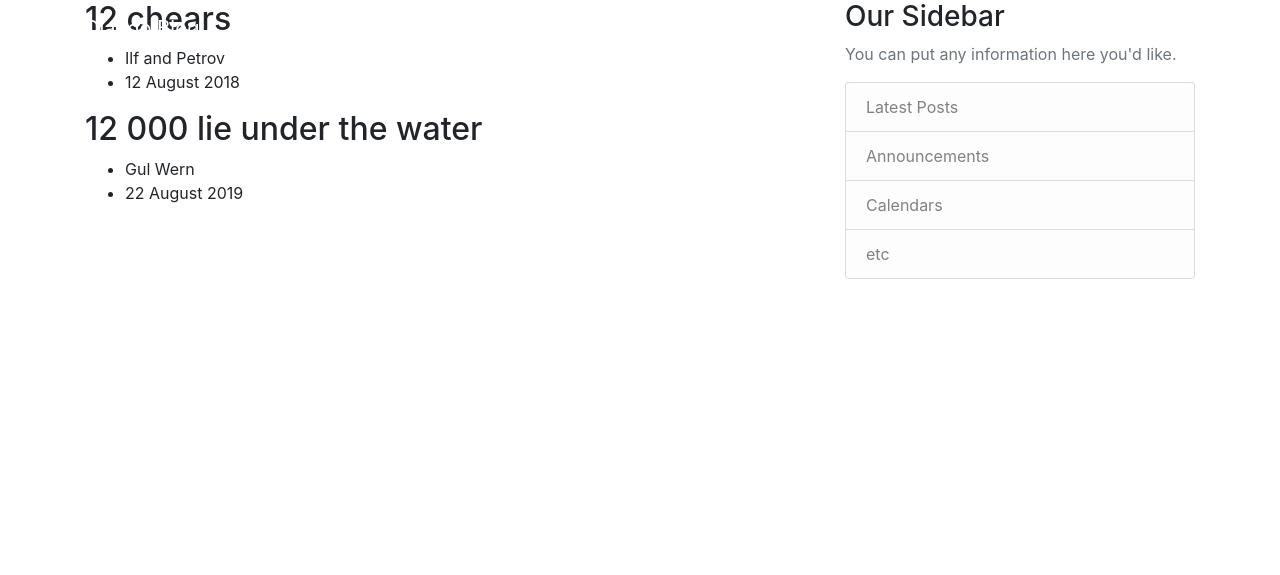
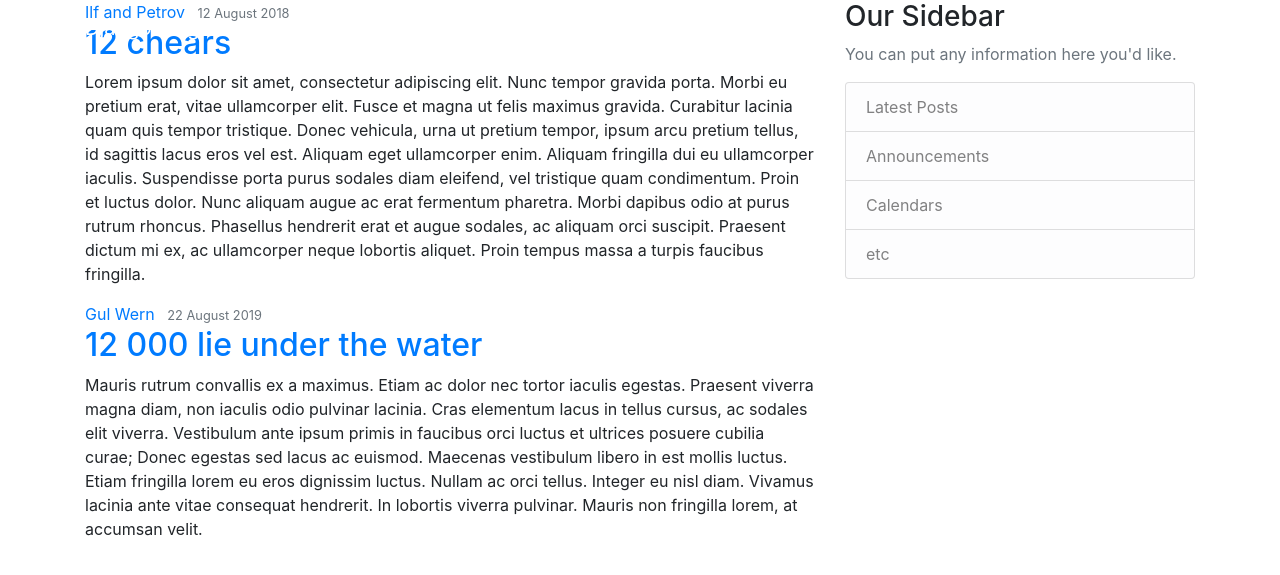
Before and after one commit to caravan4eg/corey_web_app_blog, a Django app: page /blog/ in a window 1280 px wide. Shown: the top 575 px of the page. Run offline with Django 3.2, Linux system fonts and the light colour scheme; some libraries are stand-ins or nearby versions.

Commit message:
partials added

```diff
--- a/blog/views.py
+++ b/blog/views.py
@@ -6,12 +6,14 @@
         'author': 'Ilf and Petrov',
         'title': '12 chears',
         'date_posted': '12 August 2018',
+        'content': 'Lorem ipsum dolor sit amet, consectetur adipiscing elit. Nunc tempor gravida porta. Morbi eu pretium erat, vitae ullamcorper elit. Fusce et magna ut felis maximus gravida. Curabitur lacinia quam quis tempor tristique. Donec vehicula, urna ut pretium tempor, ipsum arcu pretium tellus, id sagittis lacus eros vel est. Aliquam eget ullamcorper enim. Aliquam fringilla dui eu ullamcorper iaculis. Suspendisse porta purus sodales diam eleifend, vel tristique quam condimentum. Proin et luctus dolor. Nunc aliquam augue ac erat fermentum pharetra. Morbi dapibus odio at purus rutrum rhoncus. Phasellus hendrerit erat et augue sodales, ac aliquam orci suscipit. Praesent dictum mi ex, ac ullamcorper neque lobortis aliquet. Proin tempus massa a turpis faucibus fringilla.'
     },
 
     {
         'author': 'Gul Wern',
         'title': '12 000 lie under the water',
         'date_posted': '22 August 2019',
+         'content': 'Mauris rutrum convallis ex a maximus. Etiam ac dolor nec tortor iaculis egestas. Praesent viverra magna diam, non iaculis odio pulvinar lacinia. Cras elementum lacus in tellus cursus, ac sodales elit viverra. Vestibulum ante ipsum primis in faucibus orci luctus et ultrices posuere cubilia curae; Donec egestas sed lacus ac euismod. Maecenas vestibulum libero in est mollis luctus. Etiam fringilla lorem eu eros dignissim luctus. Nullam ac orci tellus. Integer eu nisl diam. Vivamus lacinia ante vitae consequat hendrerit. In lobortis viverra pulvinar. Mauris non fringilla lorem, at accumsan velit.'
     },
 
 ]
--- a/templates/blog/base.html
+++ b/templates/blog/base.html
@@ -12,37 +12,16 @@
     <link rel="stylesheet" href="https://maxcdn.bootstrapcdn.com/bootstrap/4.0.0/css/bootstrap.min.css" integrity="sha384-Gn5384xqQ1aoWXA+058RXPxPg6fy4IWvTNh0E263XmFcJlSAwiGgFAW/dAiS6JXm" crossorigin="anonymous">
     <link rel="stylesheet" href="{% static 'blog/main.css' %}">
 
-
     {% if title %}
         <title>Django Blog | {{ title }}</title>
     {% else %}
         <title>Django Blog </title>
     {% endif %}
+
 </head>
 <body>
-    <!-- Navigation bar start -->
-    <header class="site-header">
-        <nav class="navbar navbar-expand-md navbar-dark bg-steel fixed-top">
-          <div class="container">
-            <a class="navbar-brand mr-4" href="{% url 'blog-home' %}">Django Blog</a>
-            <button class="navbar-toggler" type="button" data-toggle="collapse" data-target="#navbarToggle" aria-controls="navbarToggle" aria-expanded="false" aria-label="Toggle navigation">
-            <span class="navbar-toggler-icon"></span>
-            </button>
-            <div class="collapse navbar-collapse" id="navbarToggle">
-              <div class="navbar-nav mr-auto">
-                <a class="nav-item nav-link" href="{% url 'blog-home' %}">Home</a>
-                <a class="nav-item nav-link" href="{% url 'blog-about' %}">About</a>
-              </div>
-              <!-- Navbar Right Side -->
-              <div class="navbar-nav">
-                <a class="nav-item nav-link" href="#">Login</a>
-                <a class="nav-item nav-link" href="#">Register</a>
-              </div>
-            </div>
-          </div>
-        </nav>
-      </header>
-    <!-- Navigation bar finish -->
+    <!-- Navigation bar -->
+    {% include 'blog/partials/_navbar.html' %}
 
     <!-- Main content section start -->
     <main role="main" class="container">
--- a/templates/blog/home.html
+++ b/templates/blog/home.html
@@ -4,11 +4,16 @@
 
 
 {% for post in posts %}
-<h2>{{ post.title }}</h2>
-<ul>
-    <li>{{ post.author }}</li>
-    <li>{{ post.date_posted }}</li>
-</ul>
+    <article class="media content-section">
+        <div class="media-body">
+        <div class="article-metadata">
+            <a class="mr-2" href="#">{{ post.author }}</a>
+            <small class="text-muted">{{ post.date_posted }}</small>
+        </div>
+        <h2><a class="article-title" href="#">{{ post.title }}</a></h2>
+        <p class="article-content">{{ post.content }}</p>
+        </div>
+    </article>
 {% endfor %}
 
 {% endblock content %}
--- /dev/null
+++ b/templates/blog/partials/_navbar.html
@@ -0,0 +1,21 @@
+<header class="site-header">
+    <nav class="navbar navbar-expand-md navbar-dark bg-steel fixed-top">
+      <div class="container">
+        <a class="navbar-brand mr-4" href="{% url 'blog-home' %}">Django Blog</a>
+        <button class="navbar-toggler" type="button" data-toggle="collapse" data-target="#navbarToggle" aria-controls="navbarToggle" aria-expanded="false" aria-label="Toggle navigation">
+        <span class="navbar-toggler-icon"></span>
+        </button>
+        <div class="collapse navbar-collapse" id="navbarToggle">
+          <div class="navbar-nav mr-auto">
+            <a class="nav-item nav-link" href="{% url 'blog-home' %}">Home</a>
+            <a class="nav-item nav-link" href="{% url 'blog-about' %}">About</a>
+          </div>
+          <!-- Navbar Right Side -->
+          <div class="navbar-nav">
+            <a class="nav-item nav-link" href="#">Login</a>
+            <a class="nav-item nav-link" href="#">Register</a>
+          </div>
+        </div>
+      </div>
+    </nav>
+  </header>
```
